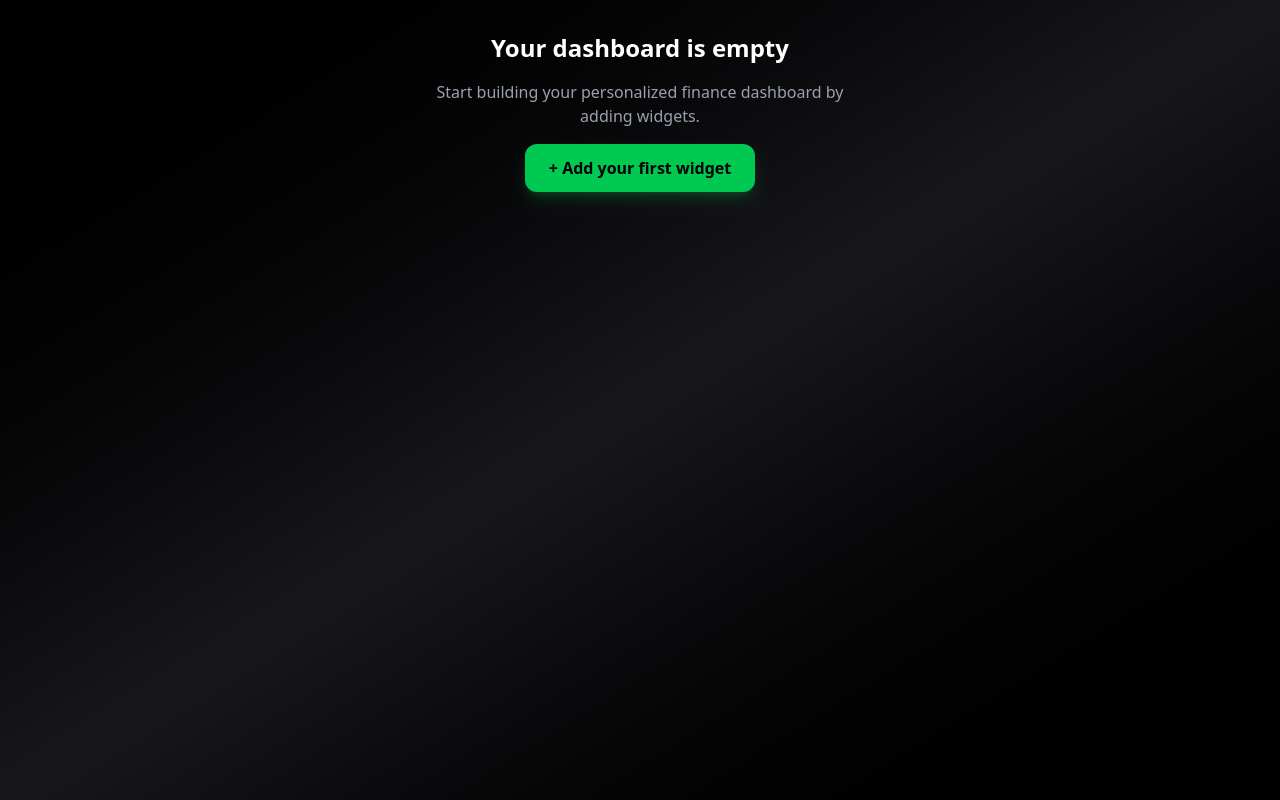
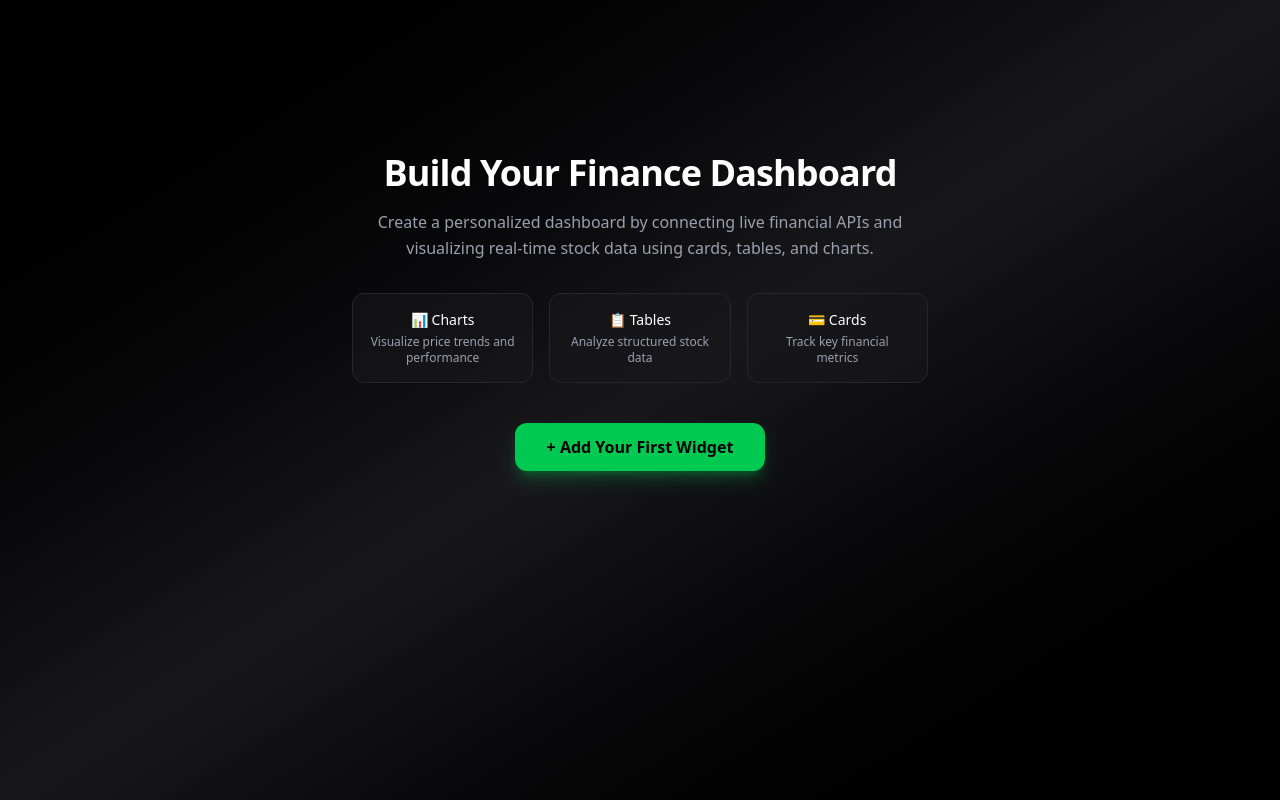
Before and after one commit to Mayankax/finboard-groww, a Next.js app: page / in a window 1280 px wide. Built offline with nearby package versions, Linux system fonts and the light colour scheme.

Commit message:
style: redesign dashboard empty state

```diff
--- a/src/components/dashboard/Dashboard.tsx
+++ b/src/components/dashboard/Dashboard.tsx
@@ -42,20 +42,51 @@ export default function Dashboard() {
   if (widgets.length === 0) {
     return (
       <>
-        <div className="flex flex-col items-center justify-center h-full text-center gap-4">
-          <h2 className="text-2xl font-semibold text-white">
-            Your dashboard is empty
-          </h2>
-          <p className="text-gray-400 max-w-md">
-            Start building your personalized finance dashboard by adding widgets.
-          </p>
+        <div className="flex items-center justify-center min-h-[70vh]">
+          <div className="max-w-xl text-center">
+            <h1 className="text-4xl font-semibold tracking-tight mb-4">
+              Build Your Finance Dashboard
+            </h1>
 
-          <button
-            onClick={() => setIsBuilderOpen(true)}
-            className="px-6 py-3 rounded-xl bg-green-500 text-black font-semibold
-                    hover:bg-green-400 transition shadow-lg shadow-green-500/20">
-            + Add your first widget
-          </button>
+            <p className="text-gray-400 text-base mb-8 leading-relaxed">
+              Create a personalized dashboard by connecting live financial APIs
+              and visualizing real-time stock data using cards, tables, and charts.
+            </p>
+
+            <div className="grid grid-cols-1 sm:grid-cols-3 gap-4 mb-10">
+              <div className="bg-zinc-900/60 border border-zinc-800 rounded-xl p-4">
+                <p className="text-sm font-medium mb-1">📊 Charts</p>
+                <p className="text-xs text-gray-400">
+                  Visualize price trends and performance
+                </p>
+              </div>
+
+              <div className="bg-zinc-900/60 border border-zinc-800 rounded-xl p-4">
+                <p className="text-sm font-medium mb-1">📋 Tables</p>
+                <p className="text-xs text-gray-400">
+                  Analyze structured stock data
+                </p>
+              </div>
+
+              <div className="bg-zinc-900/60 border border-zinc-800 rounded-xl p-4">
+                <p className="text-sm font-medium mb-1">💳 Cards</p>
+                <p className="text-xs text-gray-400">
+                  Track key financial metrics
+                </p>
+              </div>
+            </div>
+
+            <button
+              onClick={() => setIsBuilderOpen(true)}
+              className="
+                px-8 py-3 rounded-xl bg-green-500 text-black
+                font-semibold hover:bg-green-400 transition
+                shadow-lg shadow-green-500/30
+              "
+            >
+              + Add Your First Widget
+            </button>
+          </div>
         </div>
 
         <WidgetBuilder
```
